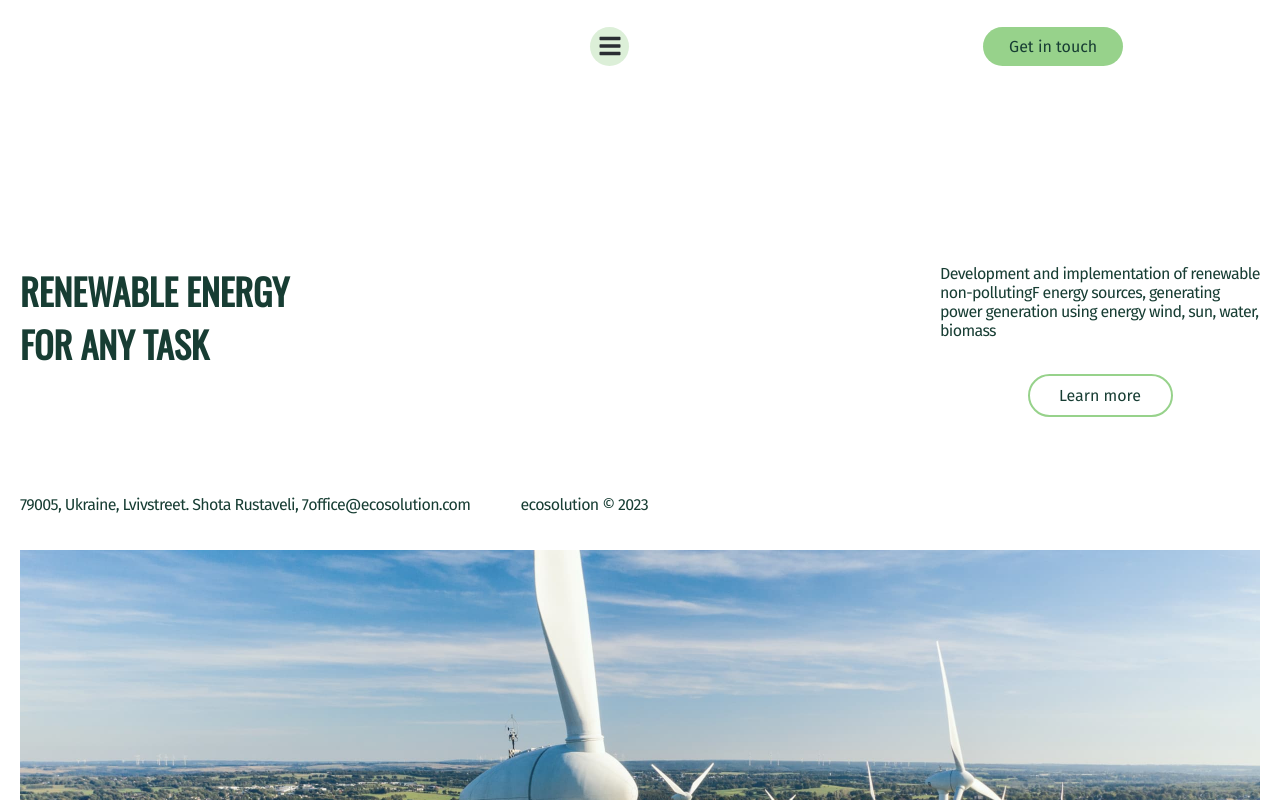
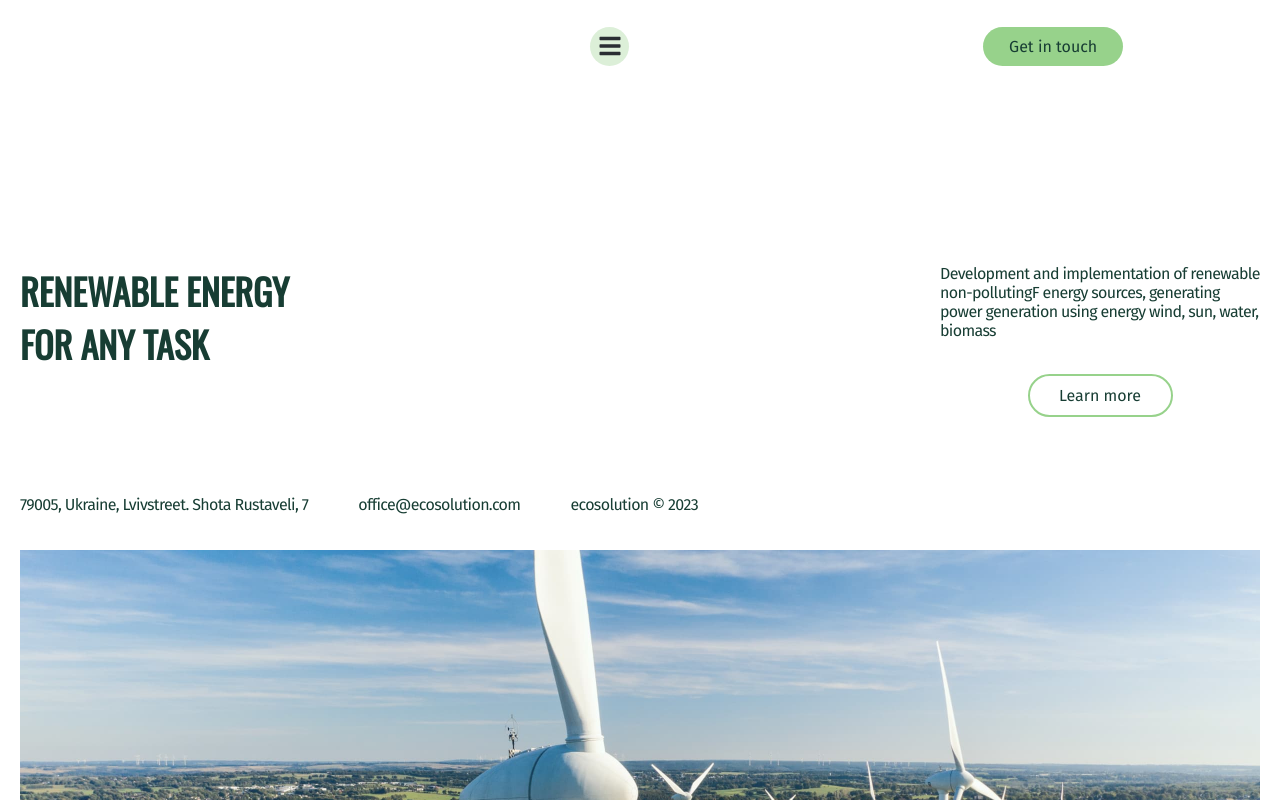
Before and after one commit to chemvic/Ecosolution, a React (Create React App) app: page / in a window 1280 px wide. Shown: the top 800 px of the page. Built offline with nearby package versions, Linux system fonts and the light colour scheme.

Commit message:
Update Hero.module.css

```diff
--- a/src/components/Hero/Hero.module.css
+++ b/src/components/Hero/Hero.module.css
@@ -136,7 +136,7 @@
     font-style: normal;
     letter-spacing: -0.04em;
     color: #173D33;
-    margin-left: 50px;
+    /* margin-left: 50px; */
   }
   .hero__contacts{
     display: flex;
@@ -151,6 +151,9 @@
     justify-content:space-evenly;
     /* margin-bottom: 36px;      */
   }
+  .contacts__item{
+    margin-right: 50px;
+  }
 
   }
 
```
